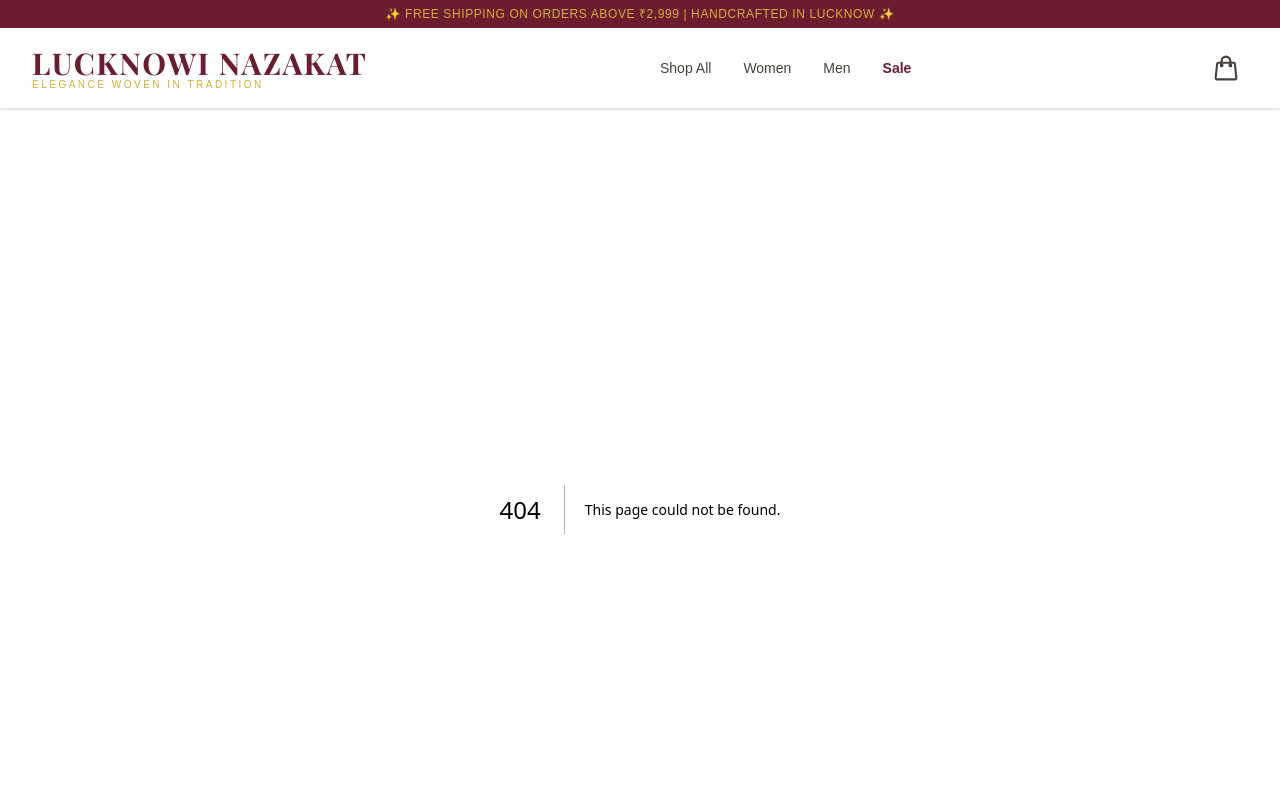
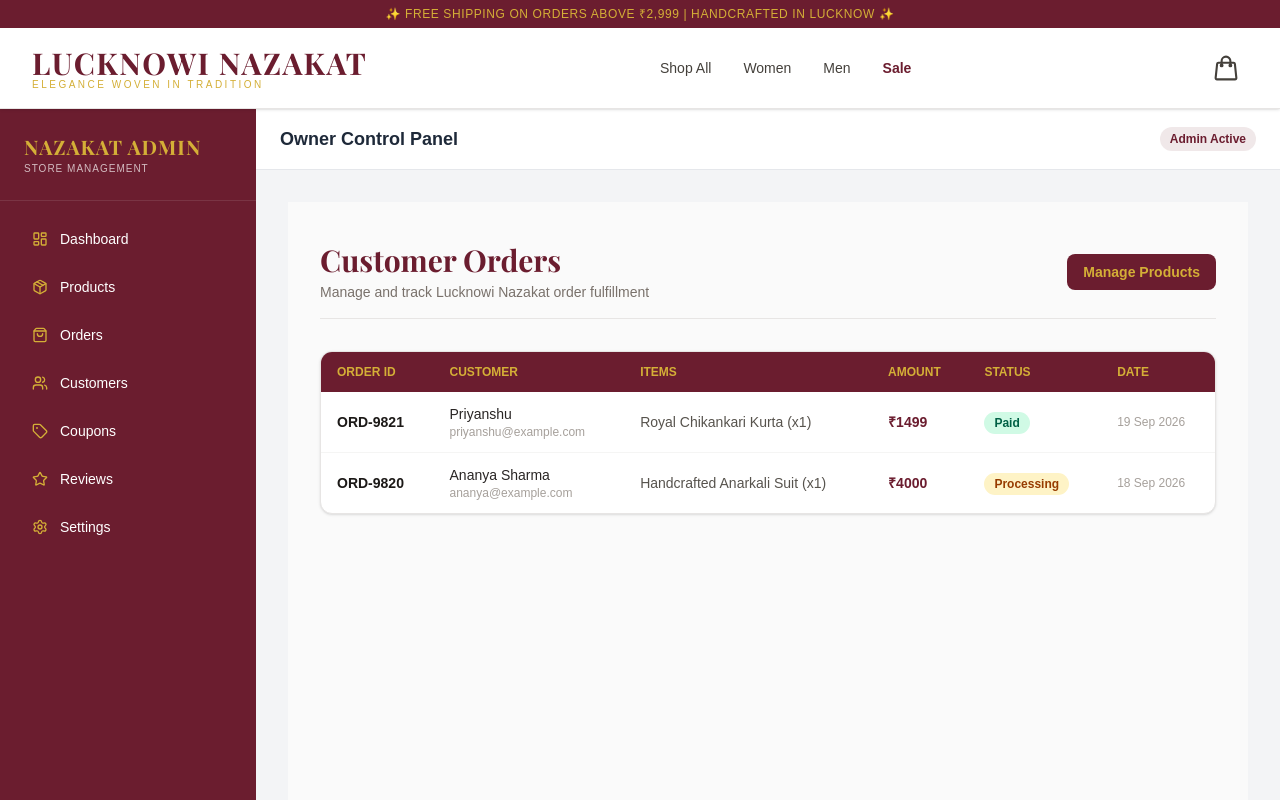
Before and after one commit to Priyanshu222005/lucknowi-nazakat, a Next.js app in the folder lucknowi-nazakat/: page /admin/orders in a window 1280 px wide. Before the commit this address had no page. Shown: the top 800 px of the page. Built offline with nearby package versions, Linux system fonts and the light colour scheme; a web font is replaced by a local one.

Commit message:
feat: complete admin orders panel UI with status badges and navigation sidebar

```diff
--- /dev/null
+++ b/lucknowi-nazakat/app/admin/orders/page.tsx
@@ -0,0 +1,88 @@
+import Link from 'next/link';
+
+export const revalidate = 0;
+
+// Mock Order Data for Admin Overview
+const sampleOrders = [
+  {
+    id: 'ORD-9821',
+    customer: 'Priyanshu',
+    email: 'priyanshu@example.com',
+    amount: 1499,
+    status: 'Paid',
+    items: 'Royal Chikankari Kurta (x1)',
+    date: '19 Sep 2026',
+  },
+  {
+    id: 'ORD-9820',
+    customer: 'Ananya Sharma',
+    email: 'ananya@example.com',
+    amount: 4000,
+    status: 'Processing',
+    items: 'Handcrafted Anarkali Suit (x1)',
+    date: '18 Sep 2026',
+  },
+];
+
+export default function AdminOrdersPage() {
+  return (
+    <div className="min-h-screen bg-[#FAFAFA] py-10 px-4 sm:px-6 lg:px-8">
+      <div className="max-w-7xl mx-auto">
+        {/* Header */}
+        <div className="flex justify-between items-center mb-8 border-b border-stone-200 pb-4">
+          <div>
+            <h1 className="text-3xl font-serif font-bold text-[#6B1D2F]">Customer Orders</h1>
+            <p className="text-stone-500 text-sm mt-1">Manage and track Lucknowi Nazakat order fulfillment</p>
+          </div>
+          <Link
+            href="/admin/products"
+            className="bg-[#6B1D2F] hover:bg-[#521624] text-[#D4AF37] px-4 py-2 rounded-lg text-sm font-semibold transition"
+          >
+            Manage Products
+          </Link>
+        </div>
+
+        {/* Orders Table */}
+        <div className="bg-white rounded-xl shadow-sm border border-stone-200 overflow-hidden">
+          <table className="w-full text-left text-sm text-stone-600">
+            <thead className="bg-[#6B1D2F] text-[#D4AF37] uppercase text-xs font-semibold">
+              <tr>
+                <th className="py-3 px-4">Order ID</th>
+                <th className="py-3 px-4">Customer</th>
+                <th className="py-3 px-4">Items</th>
+                <th className="py-3 px-4">Amount</th>
+                <th className="py-3 px-4">Status</th>
+                <th className="py-3 px-4">Date</th>
+              </tr>
+            </thead>
+            <tbody className="divide-y divide-stone-100">
+              {sampleOrders.map((order) => (
+                <tr key={order.id} className="hover:bg-stone-50 transition">
+                  <td className="py-3 px-4 font-bold text-stone-900">{order.id}</td>
+                  <td className="py-3 px-4">
+                    <div className="font-medium text-stone-800">{order.customer}</div>
+                    <div className="text-xs text-stone-400">{order.email}</div>
+                  </td>
+                  <td className="py-3 px-4">{order.items}</td>
+                  <td className="py-3 px-4 font-bold text-[#6B1D2F]">₹{order.amount}</td>
+                  <td className="py-3 px-4">
+                    <span
+                      className={`px-2.5 py-1 text-xs font-bold rounded-full ${
+                        order.status === 'Paid'
+                          ? 'bg-emerald-100 text-emerald-800'
+                          : 'bg-amber-100 text-amber-800'
+                      }`}
+                    >
+                      {order.status}
+                    </span>
+                  </td>
+                  <td className="py-3 px-4 text-xs text-stone-400">{order.date}</td>
+                </tr>
+              ))}
+            </tbody>
+          </table>
+        </div>
+      </div>
+    </div>
+  );
+}
```
